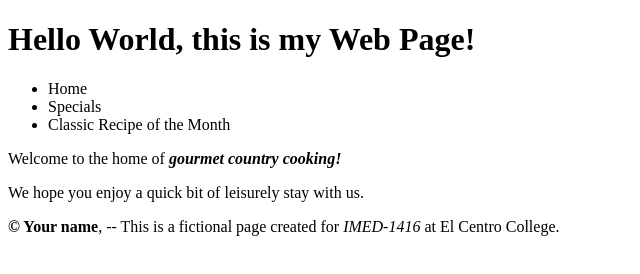
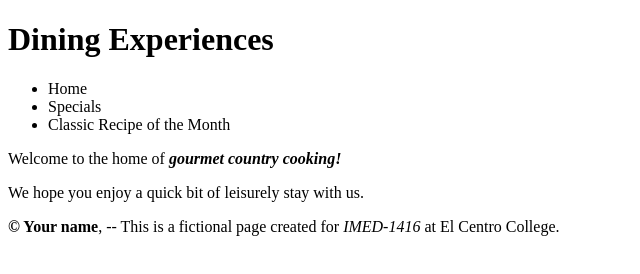
Before and after one commit to MiriamM16/miriamm16.github.io, a plain HTML site: page arbor/arbor.html in a window 1280 px wide. Shown: the whole page, without its empty margins (0-640 px from the left). Drawn offline with Linux system fonts and the light colour scheme.

Commit message:
Update arbor.html

```diff
--- a/arbor/arbor.html
+++ b/arbor/arbor.html
@@ -5,7 +5,7 @@
    </head>
    <body>
       <header>
-         <h1>Hello World, this is my Web Page!</h1>
+         <h1>Dining Experiences</h1>
       </header>
       <nav>
       <ul>
```
